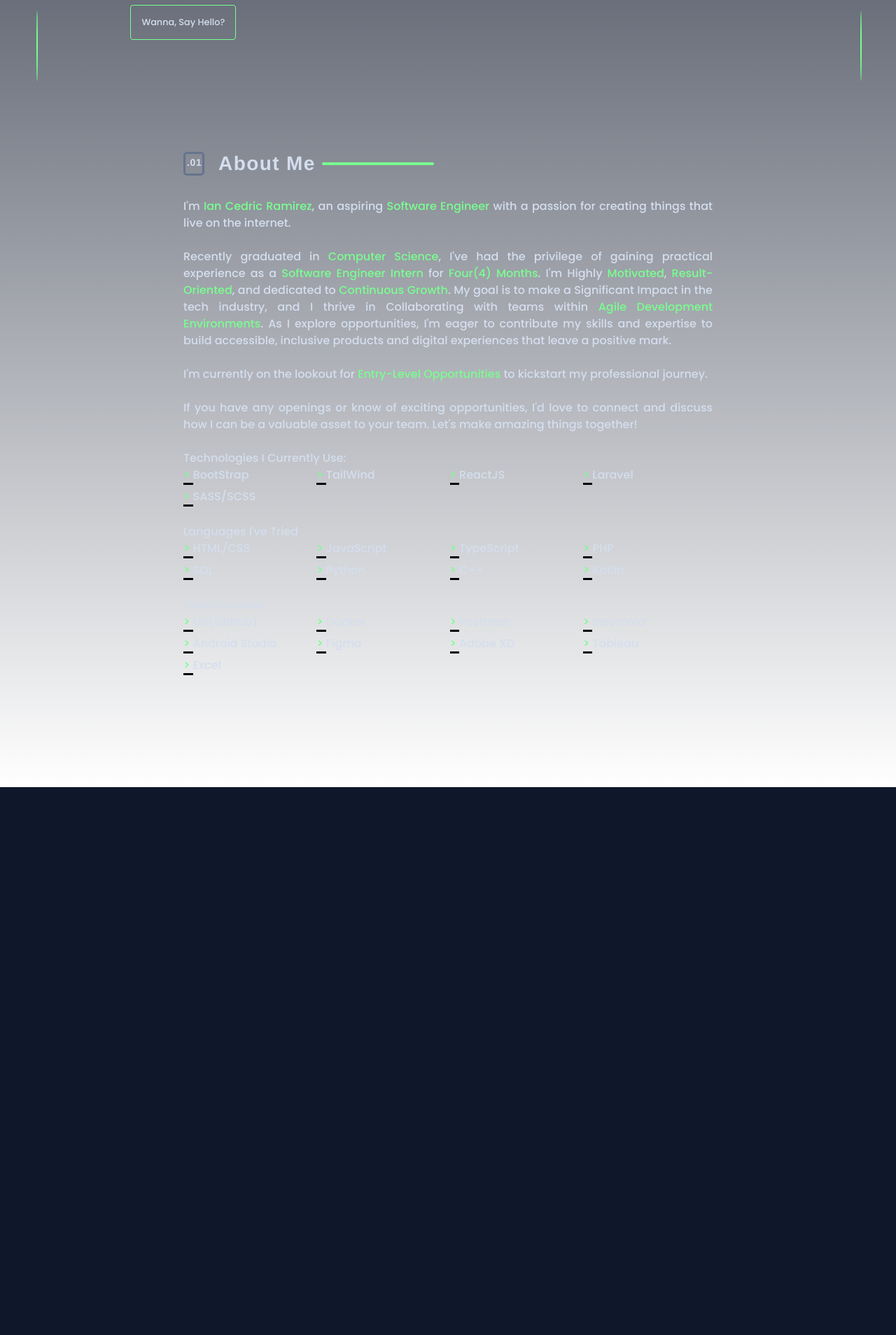
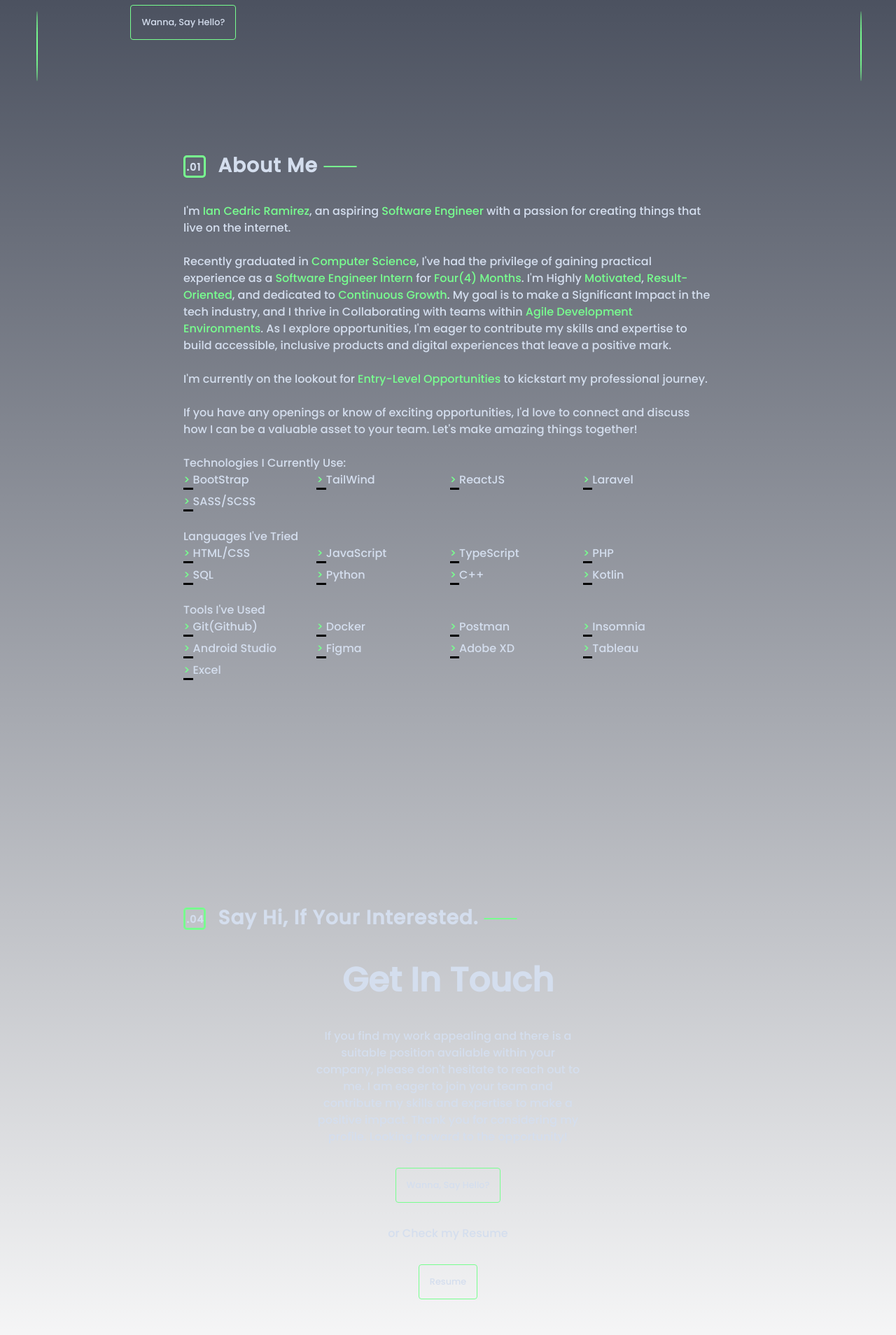
Before and after one commit to zyx-0314/portfolio, a Next.js app: page / in a window 1280 px wide. Shown: the part 684-2592 px from the top of the page at 70% size. Before the commit the page ends 1809 px from the top, so only its background shows below. Built offline with nearby package versions, Linux system fonts and the light colour scheme.

Commit message:
Add Contact
- Add Containers
- Update Section Headers
- Update Paragraph

```diff
--- a/app/page.tsx
+++ b/app/page.tsx
@@ -3,6 +3,7 @@ import { Floaters } from '@/components/floaters'
 import { HeaderNavigation } from '@/components/headNav'
 import HeroSection from './page/hero'
 import { AboutSection } from './page/about'
+import { ContactSection } from './page/contact'
 
 export default function Home ()
 {
@@ -14,6 +15,7 @@ export default function Home ()
         <main className="flex min-h-screen flex-col items-center justify-between px-24">
           <HeroSection id='hero' />
           <AboutSection id='about' />
+          <ContactSection id='contact' />
         </main>
         <footer></footer>
       </div>
--- /dev/null
+++ b/app/page/contact/index.tsx
@@ -0,0 +1,25 @@
+import React from 'react'
+import { ContactSubHeader } from './style'
+import { SectionHeader } from '@/components/sectionHeader'
+import { StyledButton } from '@/components/buttons'
+import { StyledParagraph } from '@/components/paragraph'
+import { StyledContainer } from '@/components/container'
+
+export function ContactSection ( { id }: { id: string } )
+{
+  return (
+    <StyledContainer id={ id }>
+      <SectionHeader number='.04' title='Say Hi, If Your Interested.' />
+      <ContactSubHeader>
+        <h1>Get In Touch</h1>
+        <StyledParagraph textAlignment='center'>
+          If you find my work appealing and there is a suitable position available within your company, please don&apos;t hesitate to reach out to me. I am eager to join your team and contribute my skills and expertise to make a positive impact. Thank you for considering my profile. Looking forward to the opportunity!
+        </StyledParagraph>
+        <StyledButton params={ { text: 'Wanna, Say Hello?', type: 'button-link', href: 'mailto:ramirezian037@gmail.com', className: 'text-2xl' } } />
+        <p>or Check my Resume</p>
+        <StyledButton params={ { text: 'Resume', type: 'download', filename: 'Ramirez_Ian_Cedric.pdf', className: 'text-2xl' } } />
+      </ContactSubHeader>
+
+    </StyledContainer>
+  )
+}
--- /dev/null
+++ b/app/page/contact/style.ts
@@ -0,0 +1,40 @@
+import styled from '@emotion/styled';
+
+export const ContactSubHeader = styled.div`
+	display: flex;
+	flex-direction: column;
+	gap: 2rem;
+	align-items: center;
+
+	p {
+		width: 50%;
+		text-align: center;
+	}
+
+	h1 {
+		font-size: 3rem;
+		font-weight: 700;
+	}
+
+	@media (max-width: 1024px) {
+		p {
+			width: 90%;
+		}
+
+		h1 {
+			font-size: 2rem;
+			font-weight: 500;
+		}
+	}
+
+	@media (max-width: 768px) {
+		p {
+			width: 1000%;
+		}
+
+		h1 {
+			font-size: 1.6rem;
+			font-weight: 500;
+		}
+	}
+`;
--- /dev/null
+++ b/components/container/index.tsx
@@ -0,0 +1,26 @@
+import React from 'react'
+import { HeroStyledSectionContainer, StyledSectionContainer } from './style'
+
+interface ContainerProps
+{
+  id: string
+  children: React.ReactNode
+  hero?: boolean
+}
+
+export function StyledContainer ( { id, children, hero }: ContainerProps )
+{
+  if ( hero )
+  {
+    return (
+      <HeroStyledSectionContainer id={ id } >
+        { children }
+      </HeroStyledSectionContainer>
+    )
+  }
+  return (
+    <StyledSectionContainer id={ id } >
+      { children }
+    </StyledSectionContainer>
+  )
+}
--- /dev/null
+++ b/components/container/style.ts
@@ -0,0 +1,38 @@
+import styled from '@emotion/styled';
+
+export const StyledSectionContainer = styled.section`
+	height: fit-content;
+	margin: 10rem auto;
+	display: flex;
+	flex-direction: column;
+	gap: 2rem;
+	width: 75%;
+	z-index: 10;
+
+	@media (max-width: 1024px) {
+		width: 90%;
+	}
+
+	@media (max-width: 768px) {
+		width: 100%;
+	}
+`;
+
+export const HeroStyledSectionContainer = styled.section`
+	align-items: center;
+	display: inline-flex;
+	gap: 2rem;
+	height: 95vh;
+	width: 75%;
+
+	@media (max-width: 1480px) {
+		height: fit-content;
+		width: 90%;
+		display: flex;
+		flex-direction: column-reverse;
+	}
+
+	@media (max-width: 768px) {
+		width: 100%;
+	}
+`;
--- a/components/paragraph/index.tsx
+++ b/components/paragraph/index.tsx
@@ -3,12 +3,13 @@ import { ContentBody } from './style'
 
 interface Props
 {
-  child: React.ReactNode
+  children: React.ReactNode
+  textAlignment?: 'left' | 'center' | 'right'
 }
 
-export function StyledParagraph ( { child }: Props )
+export function StyledParagraph ( { children, textAlignment }: Props )
 {
   return (
-    <ContentBody>{ child }</ContentBody>
+    <ContentBody textAlignment={ textAlignment ? textAlignment : 'justify' }>{ children }</ContentBody>
   )
 }
--- a/components/paragraph/style.ts
+++ b/components/paragraph/style.ts
@@ -1,8 +1,12 @@
 import styled from '@emotion/styled';
 import { colors } from '../variables';
 
-export const ContentBody = styled.p`
-	text-align: justify;
+interface ParagraphContainerProps {
+	readonly textAlignment: 'left' | 'center' | 'right' | 'justify';
+}
+
+export const ContentBody = styled.p<ParagraphContainerProps>`
+	text-align: ${(props) => props.textAlignment};
 	text-justify: inter-word;
 	z-index: 10;
 
--- a/components/sectionHeader/style.ts
+++ b/components/sectionHeader/style.ts
@@ -4,36 +4,35 @@ import { colors } from '../variables';
 export const StyleSectionHeader = styled.div`
 	align-items: center;
 	display: flex;
-	gap: 1.125rem; // 18px / $base-font-size
+	gap: 1.1rem;
 	position: relative;
 
 	.number {
-		height: 2.143rem; // 34.29px / $base-font-size
+		height: 2rem;
 		position: relative;
-		width: 2rem; // 32px / $base-font-size
+		width: 2.1;
 	}
 
 	.overlap-group {
-		border: 0.188rem solid; // 3px / $base-font-size
-		border-color: #66748e;
-		border-radius: 0.313rem; // 5px / $base-font-size
-		height: 2.125rem; // 34px / $base-font-size
+		border: 3px solid;
+		border-color: ${colors.primary};
+		border-radius: 0.3rem;
+		height: 2rem;
 		position: relative;
-		width: 1.875rem; // 30px / $base-font-size
+		width: 2rem;
 	}
 
 	.element {
 		color: #d4deee;
-		font-family: 'Poppins-Bold', Helvetica;
-		font-size: 0.875rem; // 14px / $base-font-size
+		font-size: 0.9rem;
 		font-weight: 700;
-		height: 1.313rem; // 21px / $base-font-size
-		left: 0.125rem; // 2px / $base-font-size
-		letter-spacing: 0.044rem; // 0.7px / $base-font-size
+		height: 1.3rem;
+		left: 0.1rem;
+		letter-spacing: 1px;
 		line-height: normal;
 		position: absolute;
 		text-align: center;
-		top: 0.25rem; // 4px / $base-font-size
+		top: 0.25rem;
 	}
 
 	.frame {
@@ -41,24 +40,24 @@ export const StyleSectionHeader = styled.div`
 		display: flex;
 		flex: 1;
 		flex-grow: 1;
-		gap: 0.563rem; // 9px / $base-font-size
+		gap: 0.5rem;
 		position: relative;
-	}
+		width: 100%;
 
 		.title {
-		color: var(--variable-collection-accent);
-		font-family: 'Poppins-Bold', Helvetica;
-		font-size: 1.75rem; // 28px / $base-font-size
+			font-size: 1.75rem;
 			font-weight: 700;
-		letter-spacing: 0.088rem; // 1.4px / $base-font-size
+			letter-spacing: 1px;
 			line-height: normal;
-		margin-top: -0.063rem; // -1px / $base-font-size
+			margin-top: -0.063rem;
 			position: relative;
+			width: fit-content;
 		}
 
 		.line {
-		border: 0.15rem ${colors.primary} solid;
+			border: 1.5px ${colors.primary} solid;
 			border-radius: 25px;
-		width: 10rem;
+			width: 3rem;
+		}
 	}
 `;
```
Lines whose indentation alone changed are shown as unchanged.
